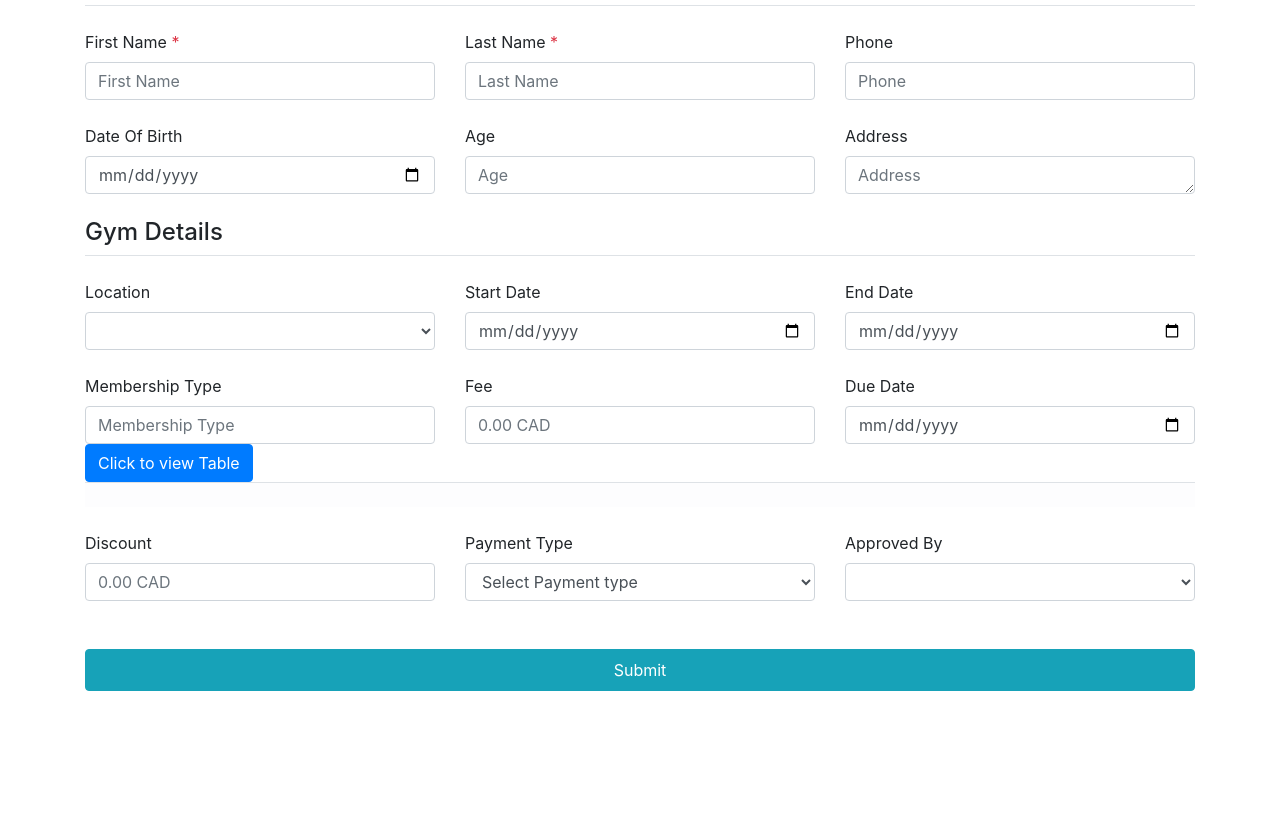
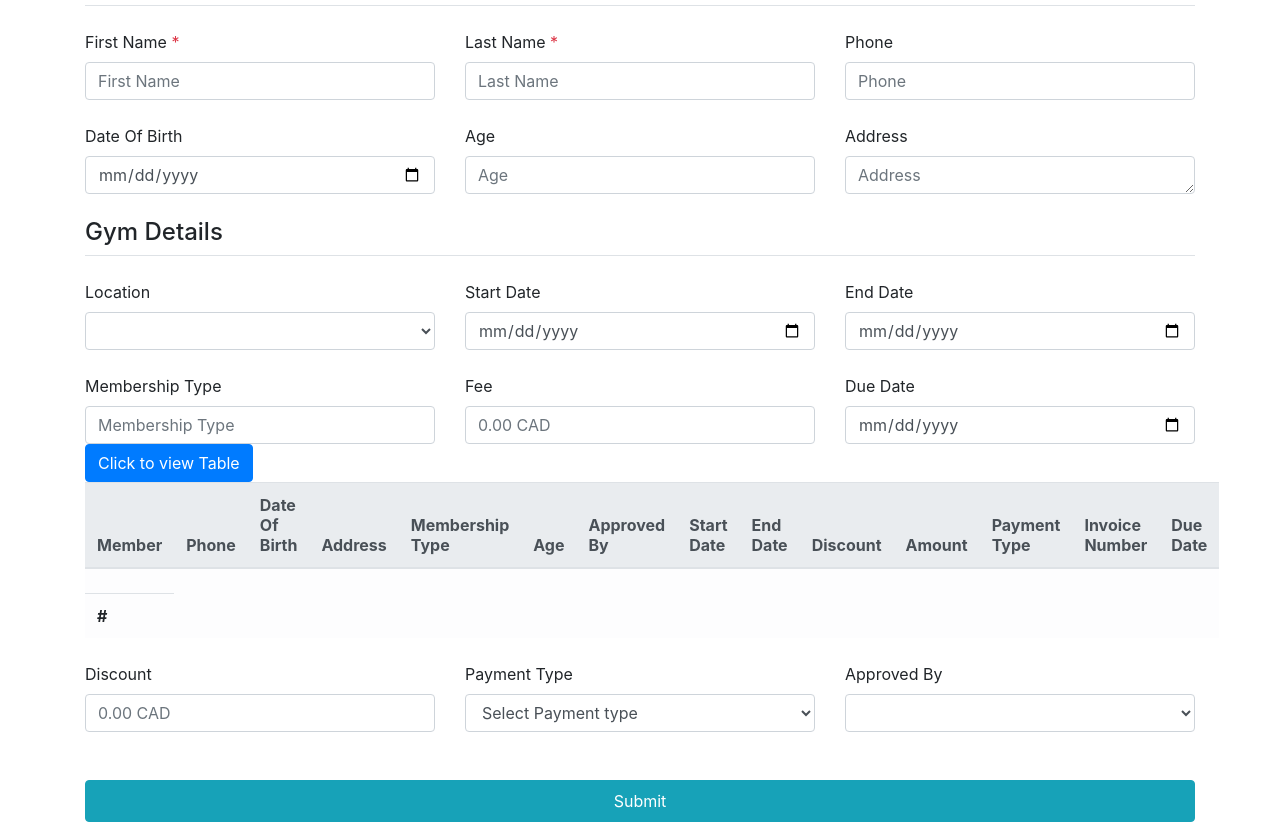
Before and after one commit to nikoicarl/databaseProject, a plain HTML site: page Frontend/index.html in a window 1280 px wide. Shown: the part 104-942 px from the top of the page. Before the commit the page ends 811 px from the top, so only its background shows below. Drawn offline with nearby package versions, Linux system fonts and the light colour scheme; no server answers.

Commit message:
data table created

```diff
--- a/Backend/membershipTableFetchController.js
+++ b/Backend/membershipTableFetchController.js
@@ -4,7 +4,7 @@ module.exports = function (app, dataBase) {
 
     // Fetch All Members Data
     app.get('/getAllMembers', function(request, response) {
-        var sql = "SELECT membership_type.memberID, member.fname AS member_fname, member.lname AS memberlname, member.phone, member.dob, member.age, member.address, name AS membership_type,employee.fname AS employee_fname, employee.lname AS employee_lname, start_date, end_date, type AS payment_type, fee.amount, fee.due_date, fee.invoice_number, fee.discount FROM `membership_type` INNER JOIN employee ON membership_type.employeeID = employee.employeeID INNER JOIN member ON membership_type.memberID = member.memberID INNER JOIN fee on fee.member_typeID = membership_type.member_typeID;";
+        var sql = "SELECT membership_type.memberID, member.fname AS member_fname, member.lname AS memberlname, member.phone, member.dob, member.age, member.address, name AS membership_type,employee.fname AS employee_fname, employee.lname AS employee_lname, start_date, end_date, type AS payment_type, fee.amount, fee.due_date, fee.invoice_number, fee.discount FROM `membership_type` LEFT JOIN employee ON membership_type.employeeID = employee.employeeID LEFT JOIN member ON membership_type.memberID = member.memberID LEFT JOIN fee on fee.member_typeID = membership_type.member_typeID";
         dataBase.query(sql, function(error, data){
             if (error) {
                 console.log(error);
--- a/Frontend/index.html
+++ b/Frontend/index.html
@@ -91,12 +91,36 @@
             <button class = "btn btn-primary" >Click to view Table</button>
 
 
-            <table class="table table-light  gym_datatable">
-                <tbody>
+            <!-- View All Members Data table -->
+            <table class="table table-light gym_all_members_datatable">
+                <thead class="thead-light">
+                    <tr>
+                        <th>Member</th>
+                        <th>Phone</th>
+                        <th>Date Of Birth</th>
+                        <th>Address</th>
+                        <th>Membership Type</th>
+                        <th>Age</th>
+                        <th>Approved By</th>
+                        <th>Start Date</th>
+                        <th>End Date</th>
+                        <th>Discount</th>
+                        <th>Amount</th>
+                        <th>Payment Type</th>
+                        <th>Invoice Number</th>
+                        <th>Due Date</th>
+                    </tr>
+                </thead>
+                <tbody class="gym_all_members_datatable_tbody">
                     <tr>
                         <td></td>
                     </tr>
                 </tbody>
+                <tfoot>
+                    <tr>
+                        <th>#</th>
+                    </tr>
+                </tfoot>
             </table>
 
 
```
